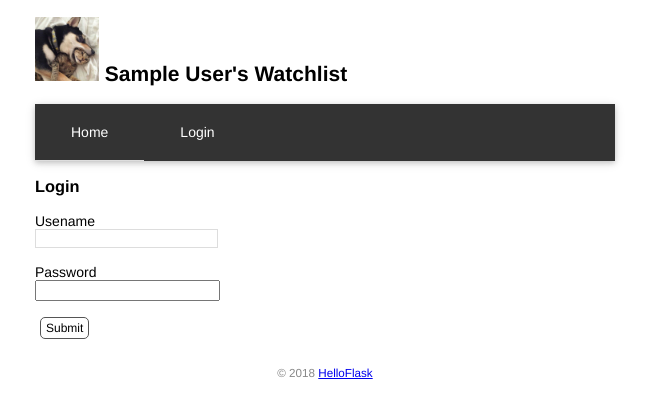
After one commit to yichen97/waatchlist, a Flask app: page /login in a window 1280 px wide. The commit adds this page. Shown: the top 418 px of the page, without its empty margins (315-964 px from the left). Run offline with Flask 2, Linux system fonts and the light colour scheme; tables that the repository leaves empty hold one stand-in row (values such as "Sample post").

Commit message:
User authentication with Flask-Login

```diff
--- a/app.py
+++ b/app.py
@@ -4,7 +4,10 @@ from flask_sqlalchemy import SQLAlchemy
 import os
 import sys
 import click
-
+from werkzeug.security import generate_password_hash, check_password_hash
+from flask_login import LoginManager, UserMixin
+from flask_login import login_user,  logout_user
+from flask_login import login_required, current_user
 
 WIN = sys.platform.startswith('win')
 if WIN:
@@ -21,15 +24,26 @@ app.config['SECRET_KEY'] = 'dev' # 等同于 app.secret_key = 'dev'
 # 在扩展类实例化前加载配置
 db = SQLAlchemy(app)
 
-class User(db.Model):  #  表名将会是 user（自动生成， 小写处理）
-    id = db.Column(db.Integer, primary_key=True)
-    name = db.Column(db.String(20))
+login_manager = LoginManager(app)
+# 当未登录用户访问需登录页面，返回错误并重定向login页面
+login_manager.login_view = 'login'
+
 
 class Movie(db.Model):  #b 表明将会是 movie
     id = db.Column(db.Integer, primary_key=True)  # 主键
     title = db.Column(db.String(60))  #电影标题
     year = db.Column(db.String(4))  # 电影年份
 
+class User(db.Model, UserMixin):
+    id = db.Column(db.Integer, primary_key=True)
+    name = db.Column(db.String(20))
+    username = db.Column(db.String(20))
+    password_hash = db.Column(db.String(128))
+
+    def set_password(self, password):
+        self.password_hash = generate_password_hash(password)
+    def validate_password(self, password):
+        return check_password_hash(self.password_hash, password)
 
 
 @app.cli.command()
@@ -70,9 +84,32 @@ def forge():
     db.session.commit()
     click.echo('Done.')
 
+@app.cli.command()
+@click.option('--username', prompt=True, help="The username used to login.")
+@click.option('--password', prompt=True, hide_input=True, confirmation_prompt=True, help='The password used to login.')
+def admin(username, password):
+    # Create user.
+    db.create_all()
+
+    user = User.query.first()
+    if user is not None:
+        click.echo('Updating user...')
+        user.username = username
+        user.set_password(password)
+    else:
+        click.echo('Creating user...')
+        user = User(username=username, name='Admin')
+        user.set_password(password)
+        db.session.add(user)
+
+    db.session.commit()
+    click.echo('Done')
+
 @app.route('/', methods=['GET','POST'])
 def index():
     if request.method == 'POST':
+        if not current_user.is_authenticated:
+            return redirect(url_for('index'))
         title = request.form.get('title')
         year =request.form.get('year')
         if not title or not year or len(year) > 4 or len(title)>60:
@@ -89,9 +126,60 @@ def index():
     movies = Movie.query.all()
     return render_template('index.html', user=user, movies=movies)
 
+@app.route('/login', methods=['GET','POST'])
+def login():
+    if request.method == 'POST':
+        username = request.form['username']
+        password =request.form['password']
+
+        if not username or not password:
+            flash('Invalid input.') #显示错误提示
+            return redirect(url_for('login'))
+
+        user = User.query.first()
+        # 验证用户名和密码是否一致
+
+        if username == user.username and user.validate_password(password):
+            login_user(user)  # 登入用户
+            flash('Login success')
+            return redirect(url_for ('index'))
+
+        flash('Invalid username or password.')
+
+        return redirect(url_for('login'))
+    return render_template('login.html')
+
+@app.route('/settings', methods=['GET', 'POST'])
+@login_required
+def settings():
+    if request.method =='POST':
+        name = request.form['name']
+
+        if not name or len(name) > 20:
+            flash('Invalid input')
+            return redirect(url_for('setting'))
+
+        current_user.name = name
+        # current_user 会返回当前登录用户的数据库记录对象
+        # 等同于下面的用法
+        # user = User.query.first()
+        # user.name = name
+        db.session.commit()
+        flash('Settings updated.')
+        return redirect(url_for('index'))
+
+    return render_template('Setting.html')
+
+@app.route('/logout')
+@login_required  # 用于保护视图
+def logout():
+    logout_user()  # 登出用户
+    flash('Goodbye.')
+    return redirect(url_for('index'))
+
 # 修改电影条目
 @app.route('/movie/edit/<int:movie_id>', methods=['GET','POST'])
-
+@login_required
 def edit(movie_id):
     movie = Movie.query.get_or_404(movie_id)
 
@@ -114,6 +202,7 @@ def edit(movie_id):
 
 # 删除电影条目
 @app.route('/movie/delete/<int:movie_id>', methods=['POST'])
+@login_required  # 登陆保护
 #限定只接受 POST 请求
 def delete(movie_id):
     movie = Movie.query.get_or_404(movie_id) # 获取电影记录
@@ -127,10 +216,10 @@ def delete(movie_id):
 def page_not_found(e):
     return render_template('404.html'), 404
 
-@app.route('/user/<name>')
-# <name>可以匹配关键字
-def user_page(name = ''):
-    return '<h1>新垣结衣</h1><br><br><img src = "https://picb.zhimg.com/80/v2-61c94da84dc86ed21512cc206cba701b_720w.jpg?source=1940ef5c"><br><br>'+'User: %s' %name
+@login_manager.user_loader
+def load_user(user_id):  # 创建用户加载回调函数，接受用户ID作为参数
+    user = User.query.get(int(user_id))  # 用 ID 作为 User 模型的主键查询对应用户
+    return user  # 返回用户对象
 
 # 这个函数返回的变量（以字典键值对的形式）将会统一注入到
 # 每一个模板的上下文环境中，因此可以直接在模板中使用
@@ -152,15 +241,3 @@ def test_url_for():
         # 下面这个调用传入了多余的关键字参数，他们会被作为查询关键字符串附加到URL后面。
     print(url_for('test_url_for', num=2)) #  输出:/test?num=2
     return 'Test page'
-
-#  下面我们来分解这个Flask程序，了解它的基本构成。
-
-#    进阶提示
-# 对于 URL 变量，Flask 还支持在 URL 规则字符串里对变量设置处理器，对变
-# 量进行预处理。比如 /user/<int:number> 会将 URL 中的 number 部分处
-# 理成整型，同时这个变量值接收传入数字。
-
-# 名字以 . 开头的文件默认会被隐藏，执行 ls 命令时会看不到它们，这时
-# 你可以使用 ls -f 命令来列出所有文件。
-
-    # 定义数据
--- a/static/style.css
+++ b/static/style.css
@@ -88,6 +88,18 @@ nav li a:hover {
     /* 加一个边框，让它和“EDIT”和“DELETE”一个大小 */
     }
 
+.imdb:hover {
+    font-size: 12px;
+    font-weight: bold;
+    color: black;
+    text-decoration: none;
+    background: #F5C518;
+    border-radius: 5px;
+    padding: 3px 5px;
+    border: 2px solid  #000000;
+    /* 加一个边框，让它和“EDIT”和“DELETE”一个大小 */
+    }
+
 input[type='submit']{
     font-family: inherit;
 
@@ -114,10 +126,15 @@ input[name='year']{
 }
 
 .btn:hover{
+    font-size: 12px;
+    padding: 3px 5px;
+    margin: 0px 5px;
     text-decoration: none;
-    background-color: balck;
-    border: 1px solid balck;
-    color: white;
+    cursor :pointer;
+    background-color: white;
+    color: black;
+    border: 2px solid #bbbbbb;
+    border-radius: 5px;
 }
 
 .alert {
--- a/templates/base.html
+++ b/templates/base.html
@@ -20,6 +20,12 @@
     <nav>
         <ul class = "movie-list">
             <li><a href="{{url_for('index')}}">Home</a></li>
+            {% if current_user.is_authenticated %}
+            <li><a href="{{url_for('settings')}}">Setting</a></li>
+            <li><a href="{{url_for('logout')}}">Logout</a></li>
+            {% else %}
+            <li><a href="{{url_for('login')}}">Login</a></li>
+            {% endif %}
         </ul>
     </nav>
     {% block content %}
--- /dev/null
+++ b/templates/login.html
@@ -0,0 +1,12 @@
+{% extends 'base.html' %}
+
+{% block content %}
+<h3>Login</h3>
+<form method="post">
+    Usename<br>
+    <input type="text" name="username" required><br><br>
+    Password<br>
+    <input type="password" name="password" required><br><br>
+    <input type="submit" class="btn" name="submit" value="Submit">
+</form>
+{% endblock %}
```
Also changed, not shown: templates/index.html (+5 -7 lines), templates/setting.html (added, +8 -0 lines).
